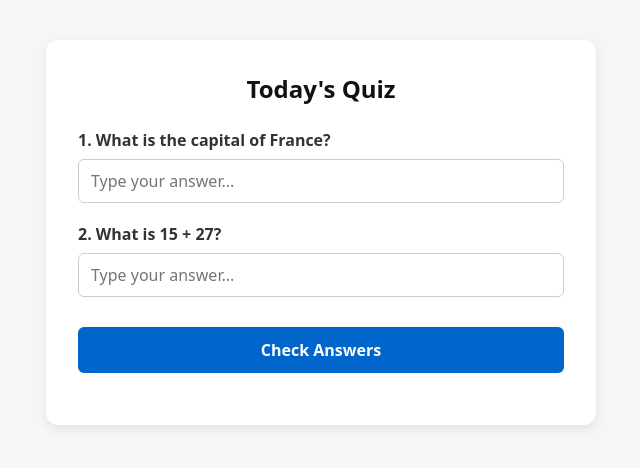
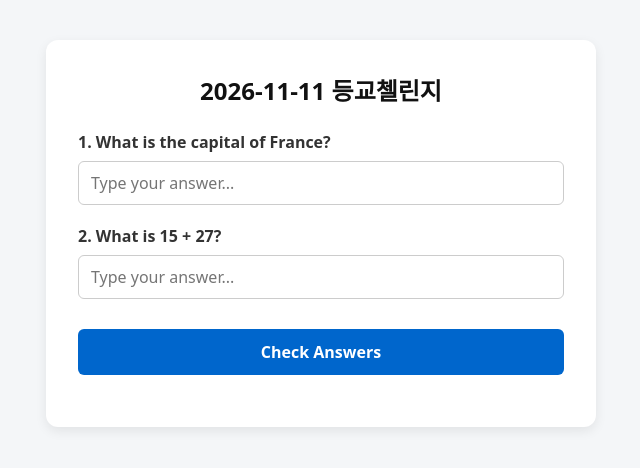
Before and after one commit to yellowtreescodes/Gochon_website, a plain HTML site: page index.html in a window 1280 px wide. Shown: the whole page, without its empty margins (319-959 px from the left). Drawn offline with Linux system fonts and the light colour scheme.

Commit message:
2026.11.11
2026.

```diff
--- a/index.html
+++ b/index.html
@@ -24,7 +24,7 @@
 <body>
 
   <div class="card">
-    <h1 id="quiz-title">Today's Quiz</h1>
+    <h1 id="quiz-title">2026-11-11 등교첼린지</h1>
     <form id="quiz-form"></form>
     <button type="button" onclick="checkAnswers()">Check Answers</button>
     <div id="score"></div>
```
